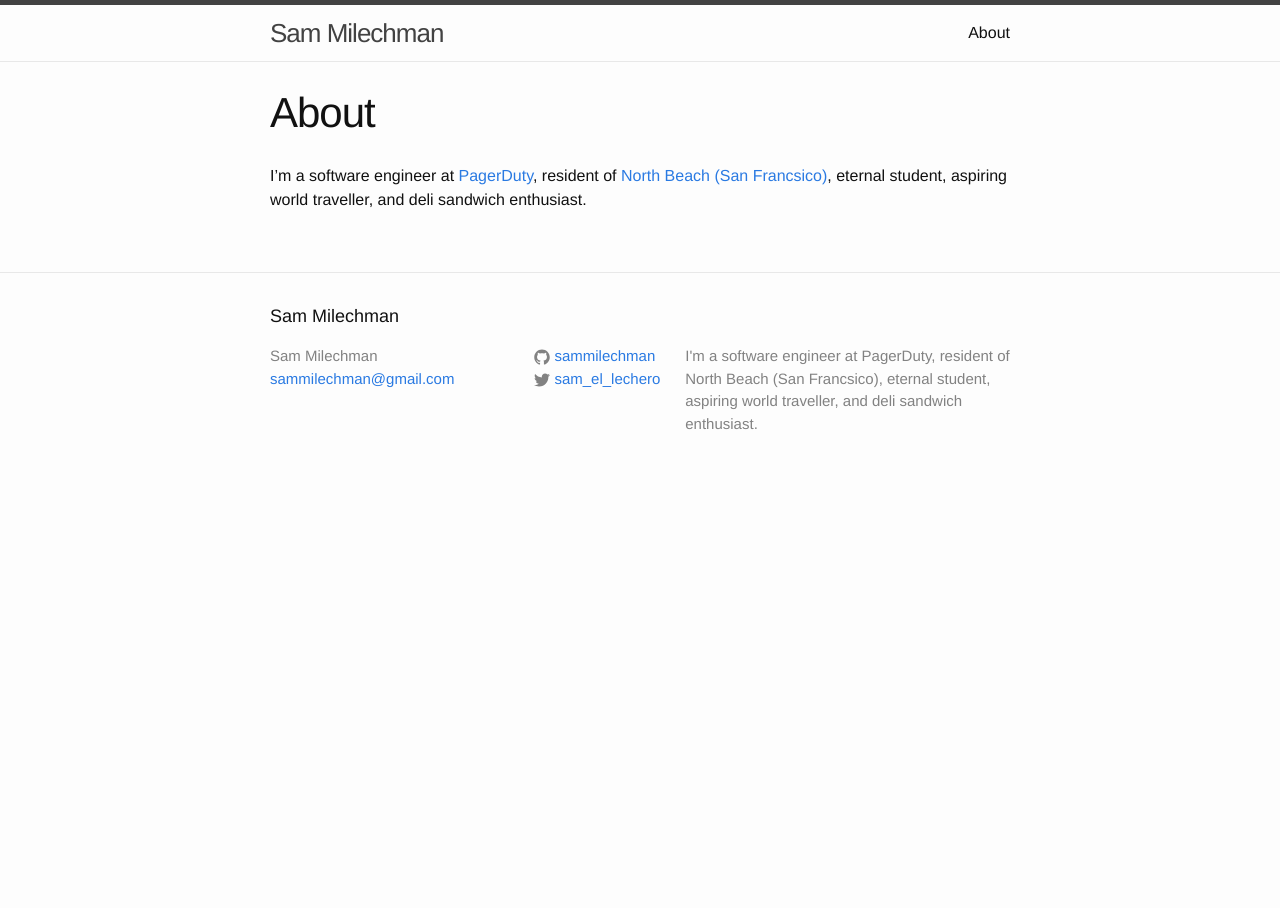
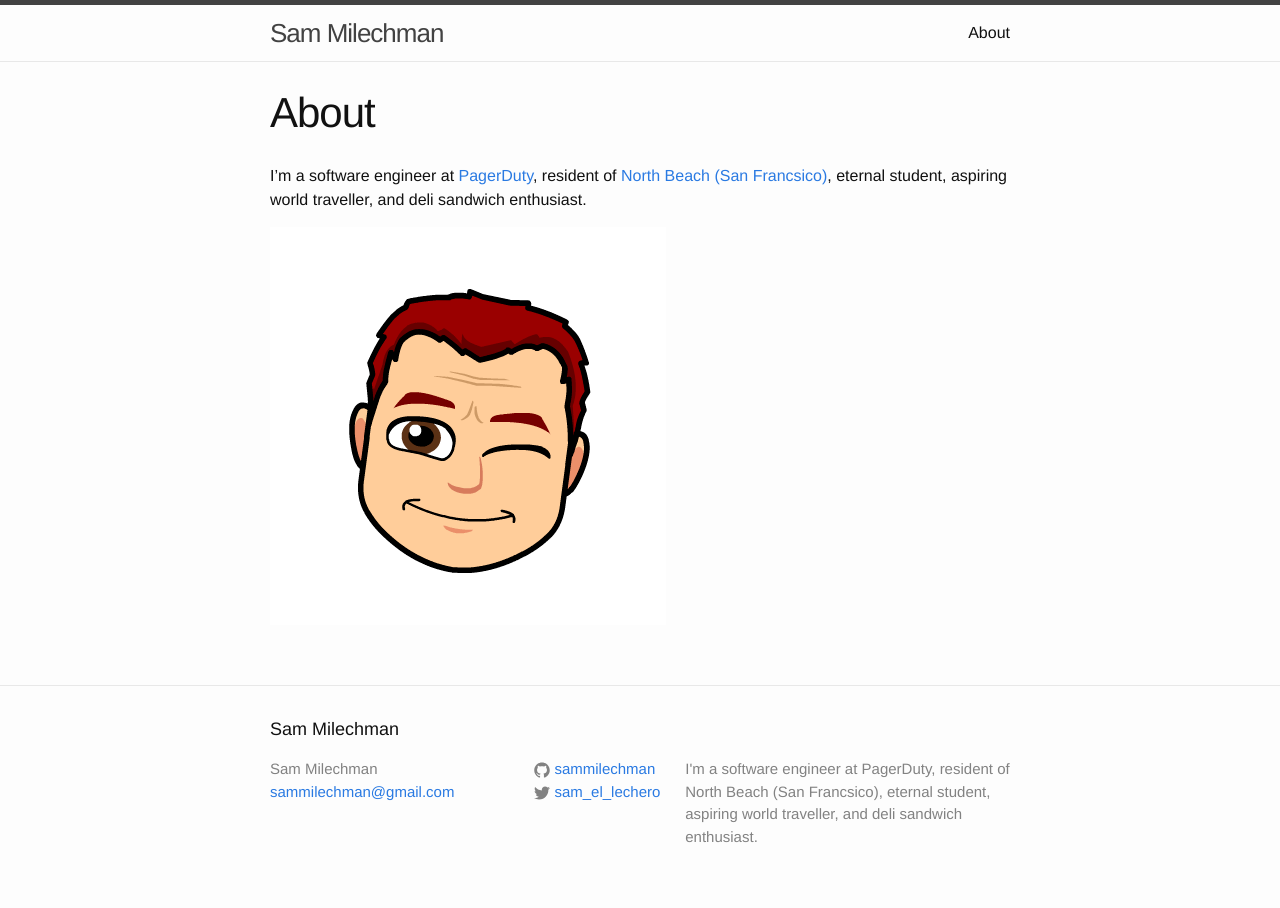
Before and after one commit to sammilechman/sammilechman.github.io, a Jekyll site: the page built from about.md, in a window 1280 px wide. Built offline with Jekyll 4.4.1, drawn with Linux system fonts in a browser that asks for light colours.

Commit message:
add emoji image to about page

```diff
--- a/about.md
+++ b/about.md
@@ -5,3 +5,5 @@ permalink: /about/
 ---
 
 I'm a software engineer at [PagerDuty](https://www.pagerduty.com/), resident of [North Beach (San Francsico)](https://en.wikipedia.org/wiki/North_Beach,_San_Francisco), eternal student, aspiring world traveller, and deli sandwich enthusiast.
+
+![My helpful screenshot]({{ site.url }}/assets/emoji.png)
```
